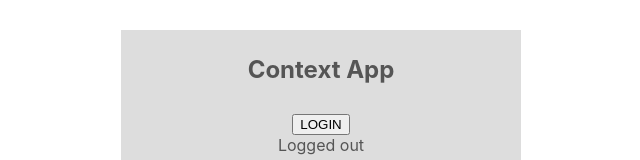
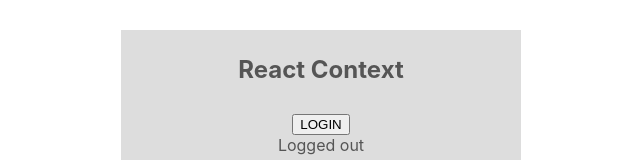
Before and after one commit to SoichiroWada/contextapp3, a React (Create React App) app: page / in a window 1280 px wide. Shown: the top 160 px of the page, without its empty margins (319-959 px from the left). Built offline with nearby package versions, Linux system fonts and the light colour scheme.

Commit message:
title changed

```diff
--- a/src/contexts/HeadlineContext.js
+++ b/src/contexts/HeadlineContext.js
@@ -3,11 +3,11 @@ import { createContext, useState } from 'react';
 export const HeadlineContext = createContext(null);
 
 const HeadlineContextProvider = (props) => {
-    const [ headline, setHeadline ] = useState("Context App")
+    const [ headline, setHeadline ] = useState("React Context")
     const handleClick = () => {
         let content = document.getElementById("navh1").innerHTML;
         console.log(content)
-        content === "Context App" ? setHeadline("Book Lists") : setHeadline("Context App");
+        content === "React Context" ? setHeadline("Book List") : setHeadline("React Context");
     }
     return (
         <HeadlineContext.Provider value={{ headline, handleClick }}>
```
